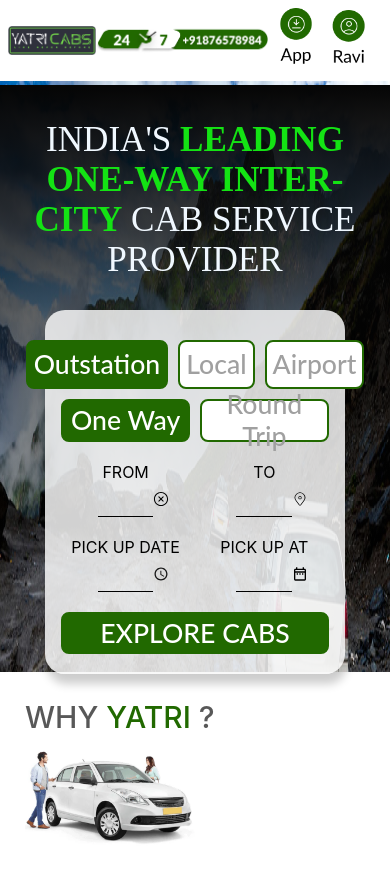
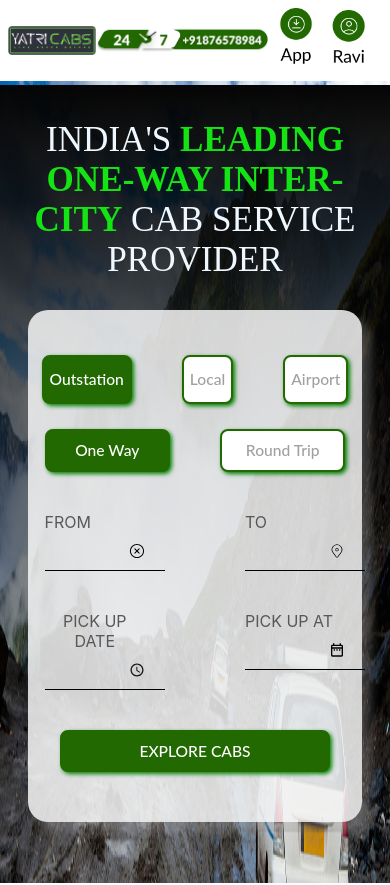
Before and after one commit to a19hu/Yatricabs, a React (Create React App) app: page / in a window 390 px wide. Shown: the top 885 px of the page. Built offline with nearby package versions, Linux system fonts and the light colour scheme.

Commit message:
home page bug fix

```diff
--- a/src/components/SubPage/Form.jsx
+++ b/src/components/SubPage/Form.jsx
@@ -96,7 +96,7 @@
                       </div>
                     </div>
                   </div>
-                  <div className='form_container'>
+                  <div className='form_container three_input'>
                     <div>
                       <label htmlFor="">PICK UP DATE</label>
                       <div className='input_container'>
--- a/src/components/style/form.css
+++ b/src/components/style/form.css
@@ -1,20 +1,23 @@
-.form{
+.form {
 
       /* height: 60vh; */
       width: 80%;
       background-color: rgba(247, 247, 247, 0.846);
-      box-shadow: 2px 10px 10px rgba(0, 0, 0, 0.2);
+      box-shadow: 10px 10px 8px rgba(254, 254, 254, 0.2),
+            2px 10px 2px rgba(62, 62, 62, 0.2);
       border-radius: 20px;
       padding: 20px 5%;
 }
-.form_button{
+
+.form_button {
       flex-direction: row;
       display: flex;
-      gap: 10px;
-      margin: 10px 0;
+      gap: 50px;
+      margin: 25px 0;
       justify-content: center;
 }
-.button{
+
+.button {
       width: 173px;
       height: 49.5px;
       align-items: center;
@@ -29,7 +32,9 @@
       font-weight: 500;
       font-family: Lato;
       border-radius: 7.99px;
+      box-shadow: 2px 2px 4px green;
 }
+
 .button_small {
       width: 146px;
       height: 42.5px;
@@ -45,8 +50,10 @@
       font-weight: 500;
       font-family: Lato;
       border-radius: 7.99px;
+      box-shadow: 2px 2px 4px green;
 }
-.button_big{
+
+.button_big {
       width: 270px;
       height: 42.5px;
       align-items: center;
@@ -61,39 +68,84 @@
       font-weight: 500;
       font-family: Lato;
       border-radius: 7.99px;
+      box-shadow: 2px 2px 4px green;
 }
-.submit{
+
+.submit {
       display: flex;
       justify-content: center;
+      margin-bottom: 30px ;
 }
-.active{
+
+.active {
       background-color: rgba(33, 105, 0, 1);
       color: rgba(255, 255, 255, 1);
 }
-.input_container{
+
+.input_container {
       position: relative;
 }
-.input_container input{
+
+label {
+      color: rgba(88, 88, 88, 1);
+      display: flex;
+      justify-content:start ;
+}
+
+.input_container input {
       border: none;
       background-color: rgba(247, 247, 247, 0);
-      width: 20%;
+      width: 100%;
       padding: 8px 30px 8px 0;
       border-bottom: 1px solid #000;
       font-size: 16px;
       outline: none;
+      padding: 10px 10px;
 
 }
-.icon{
+
+.icon {
       position: absolute;
-            /* left: 22%; */
+      right: 0%;
       top: 50%;
       transform: translateY(-50%);
       cursor: pointer;
 }
-.form_container{
+
+.form_container {
       display: flex;
       flex-direction: row;
-      gap: 10px;
-      margin: 20px 0;
+      gap: 100px;
+      margin: 40px 0;
       justify-content: center;
 }
+
+@media  screen and (max-width: 550px) {
+      .button {
+                  font-size: 15.62px;
+      }
+             .button_small{
+                   font-size: 15.62px;
+             }
+                          .button_big {
+                                font-size: 15.62px;
+                          }
+}
+
+@media screen and (max-width:4100px) {
+      .button {
+            font-size: 15.62px;
+      }
+
+      .button_small {
+            font-size: 15.62px;
+      }
+
+      .button_big {
+            font-size: 15.62px;
+      }
+            .form {
+
+                  width: 90%;
+            }
+}
--- a/src/components/style/home.css
+++ b/src/components/style/home.css
@@ -11,6 +11,7 @@
     max-width: 45%;
     min-width: 1%;
 }
+
 .heading_container img:nth-child(1) {
     min-height: 2vh;
     max-height: 6vh;
@@ -80,7 +81,7 @@
 .download {
     background-color: rgba(217, 217, 217, 1);
     border-radius: 50px;
-    margin: 0 ;
+    margin: 0;
     position: relative;
     left: 0;
     right: 0;
@@ -89,19 +90,47 @@
 
 @media screen and (max-width: 1220px) {
     .home_container {
+        height: 85vh;
         background: linear-gradient(to bottom, #050505 0%, transparent 100%);
     }
 
     .heading_back {
         flex-direction: column;
-    justify-content: start;
-    margin: 35px 20px 0 20px;
-    text-align: center;
-    gap: 30px;
+        justify-content: start;
+        margin: 35px 20px 0 20px;
+        text-align: center;
+        gap: 30px;
     }
 
     .heading {
         font-size: 35.11px;
     }
+        .backgroundimage img {
+            height: 85vh;
+        }
 
 }
+
+
+@media screen and (max-width: 720px) {
+
+    .backgroundimage img {
+        height: 90vh;
+    }
+    .home_container{
+        height: 90vh;
+        background: linear-gradient(to bottom, #050505 0%, transparent 100%);
+    }
+}
+
+@media screen and (max-width: 450px) {
+
+    .backgroundimage img {
+        height: 95vh;
+    }
+
+    .home_container {
+        height: 95vh;
+        background: linear-gradient(to bottom, #050505 0%, transparent 100%);
+    }
+}
```
Lines whose indentation alone changed are shown as unchanged.
